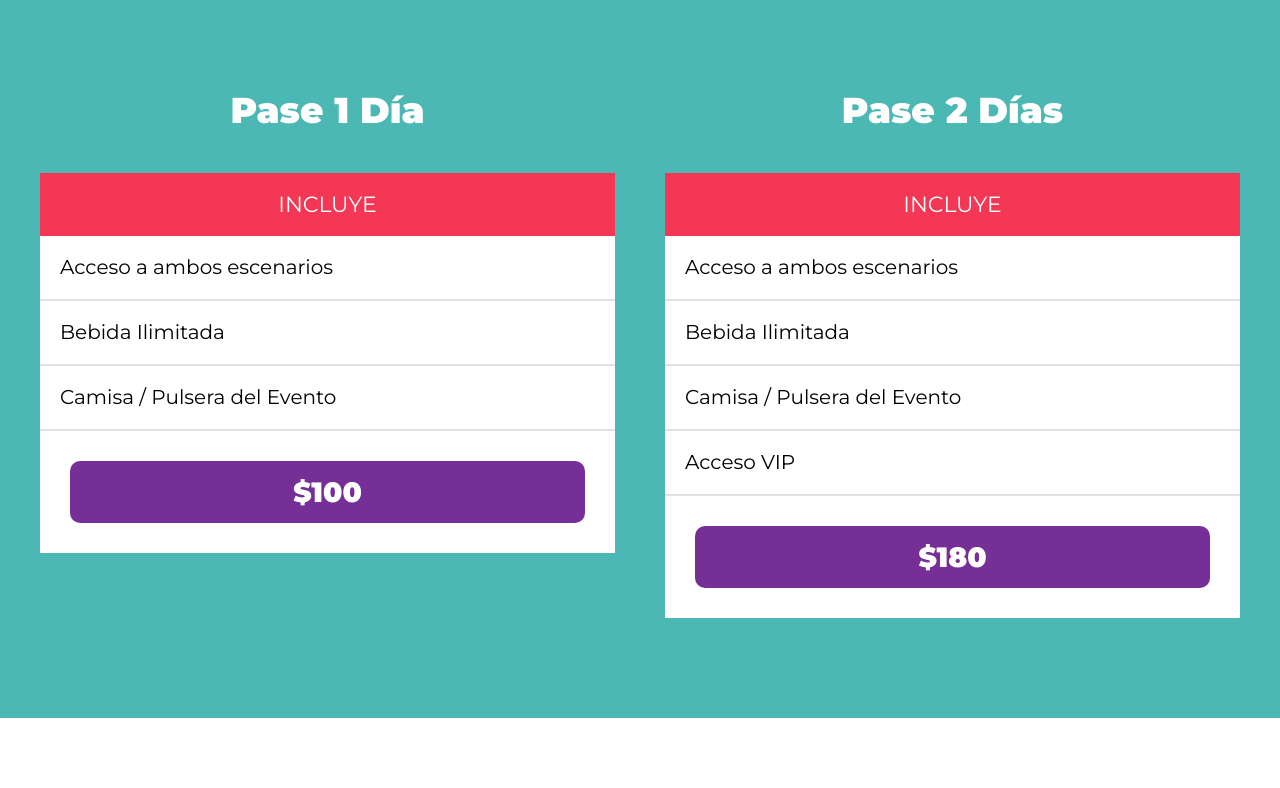
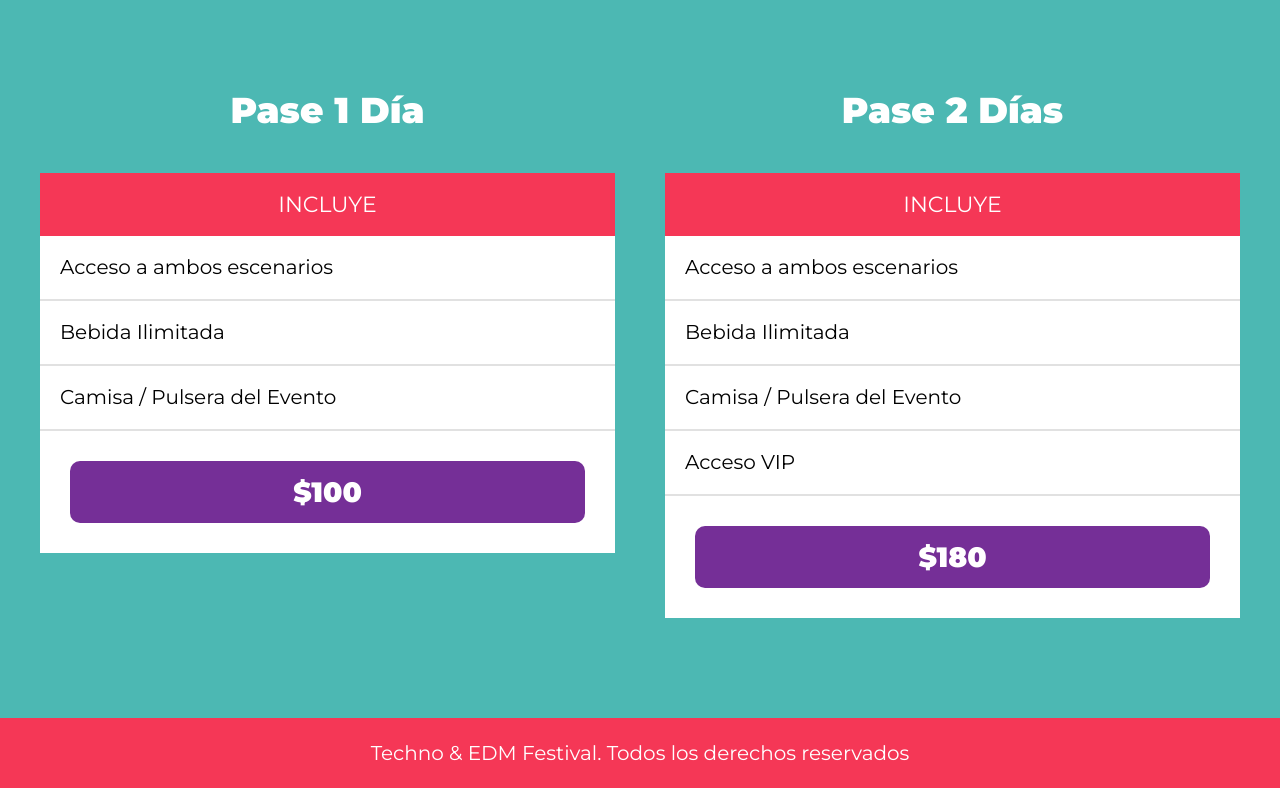
Before and after one commit to lucas22dossantos/festival-musica-landing-page, a website: page index.html in a window 1280 px wide. Shown: the part 3139-3927 px from the top of the page. Before the commit the page ends 3857 px from the top, so only its background shows below. Drawn offline with Linux system fonts and the light colour scheme.

Commit message:
creamos el footer

```diff
--- a/gulpfile.js
+++ b/gulpfile.js
@@ -7,9 +7,9 @@ const sass = gulpSass(dartSass); //conectamos el motor dartSass con gulpSass
 //con pipe es encadenar tareas
 
 export function css(done) {
-  src("src/scss/app.scss") // Toma el archivo app.scss
+  src("src/scss/app.scss", { sourcemaps: true }) // Toma el archivo app.scss
     .pipe(sass().on("error", sass.logError)) // Lo compila a CSS y agregamos que en el caso de algun error nos avise
-    .pipe(dest("build/css")); // Lo guarda en la carpeta build/css
+    .pipe(dest("build/css", { sourcemaps: "." })); // Lo guarda en la carpeta build/css
 
   done(); // Indica que la tarea terminó
 }
--- a/index.html
+++ b/index.html
@@ -166,5 +166,9 @@
         </div>
       </div>
     </section>
+
+    <footer class="footer">
+      <p>Techno & EDM Festival. Todos los derechos reservados</p>
+    </footer>
   </body>
 </html>
--- a/src/scss/layout/_boletos.scss
+++ b/src/scss/layout/_boletos.scss
@@ -1,7 +1,7 @@
 @use "sass:color"; //módulo de funciones de color que Sass trae por defecto.
 
-@use "base/variables" as v;
-@use "base/mixins" as m;
+@use "../base/variables" as v;
+@use "../base/mixins" as m;
 
 .contenedor-boletos {
   background-color: v.$verde;
--- a/src/scss/layout/_festival.scss
+++ b/src/scss/layout/_festival.scss
@@ -1,5 +1,5 @@
-@use "base/variables" as v;
-@use "base/mixins" as m;
+@use "../base/variables" as v;
+@use "../base/mixins" as m;
 
 .sobre-festival {
   @include m.contenedor;
--- /dev/null
+++ b/src/scss/layout/_footer.scss
@@ -0,0 +1,12 @@
+@use "../base/variables" as v;
+@use "../base/mixins" as m;
+
+.footer {
+  background: v.$rosa;
+  padding: 2rem;
+  p {
+    margin: 0;
+    text-align: center;
+    color: v.$blanco;
+  }
+}
--- a/src/scss/layout/_index.scss
+++ b/src/scss/layout/_index.scss
@@ -3,3 +3,4 @@
 @forward "festival";
 @forward "lineup";
 @forward "boletos";
+@forward "footer";
--- a/src/scss/layout/_lineup.scss
+++ b/src/scss/layout/_lineup.scss
@@ -1,5 +1,5 @@
-@use "base/variables" as v;
-@use "base/mixins" as m;
+@use "../base/variables" as v;
+@use "../base/mixins" as m;
 @use "sass:color";
 
 .lineup {
--- a/src/scss/layout/_video.scss
+++ b/src/scss/layout/_video.scss
@@ -1,7 +1,7 @@
 @use "sass:color"; //módulo de funciones de color que Sass trae por defecto.
 
-@use "base/variables" as v;
-@use "base/mixins" as m;
+@use "../base/variables" as v;
+@use "../base/mixins" as m;
 
 .video {
   position: relative;
```
Also changed, not shown: build/css/app.css, 1 other file.
